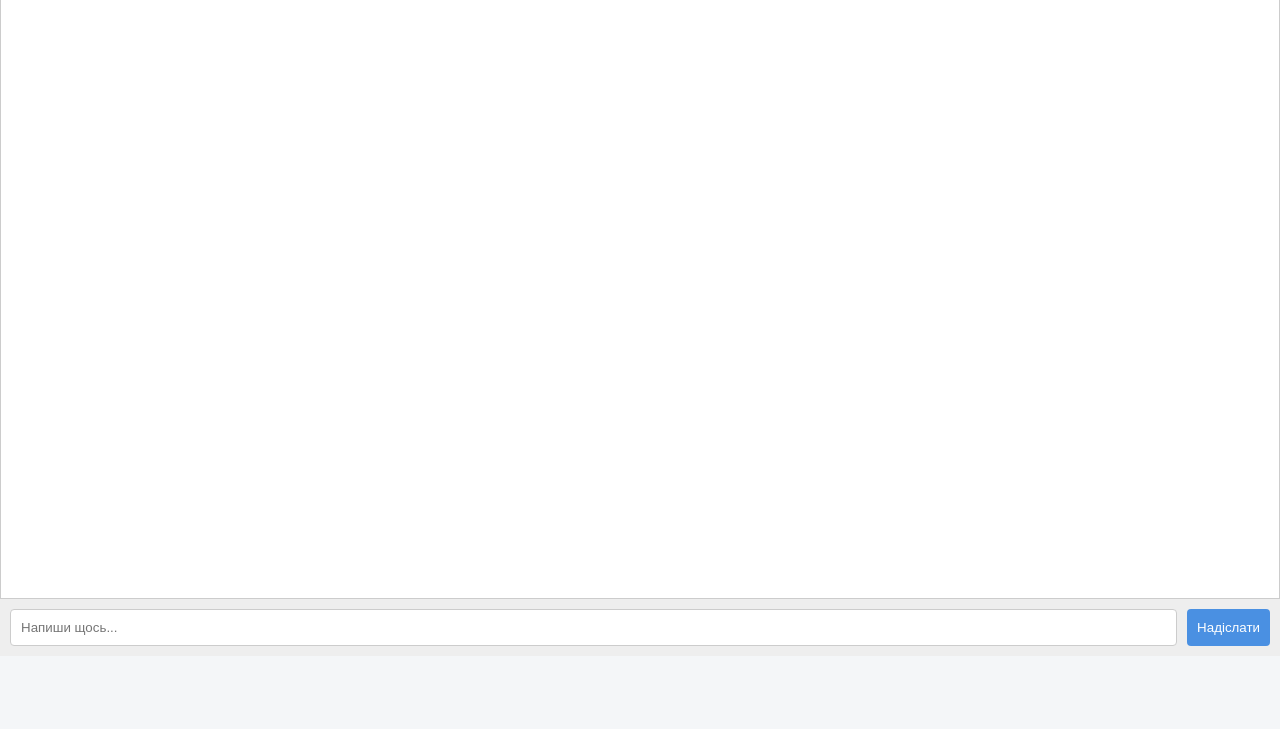
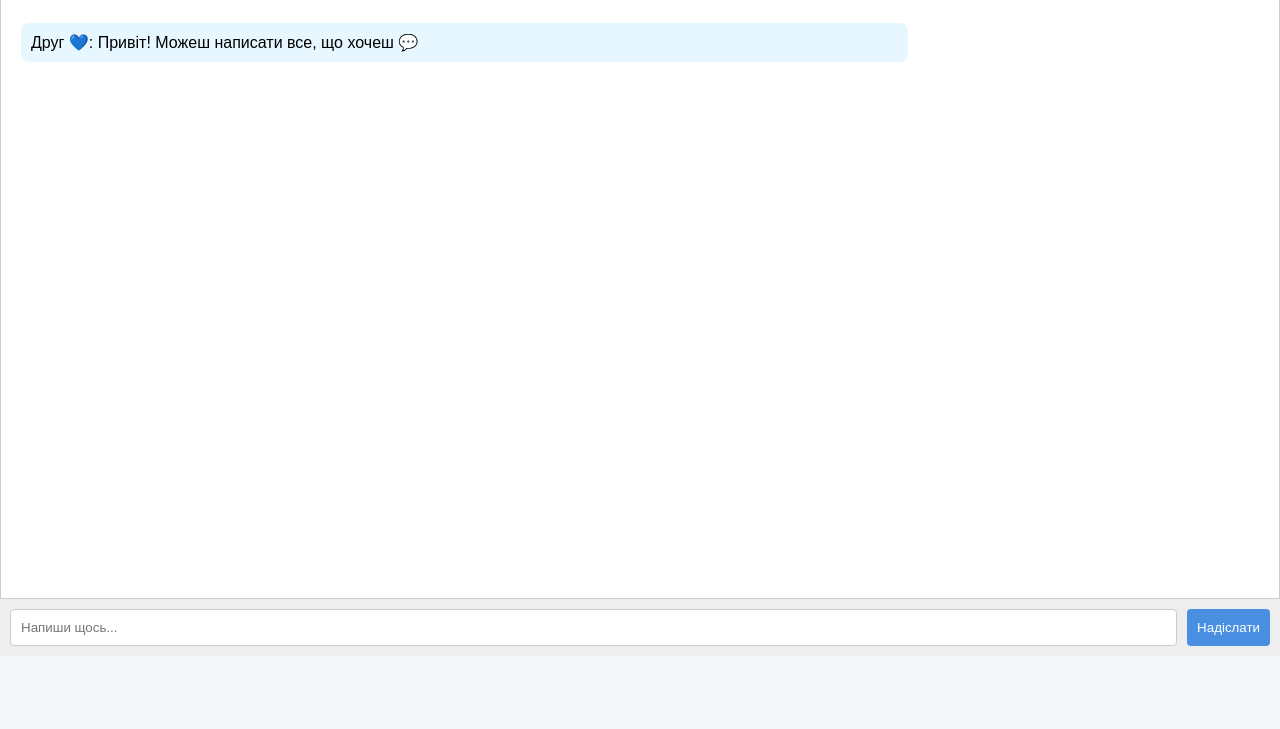
Before and after one commit to qattro9111-oss/prosto-pogovory, a website: page public/index.html in a window 1280 px wide. Shown: the part 71-800 px from the top of the page. Drawn offline with nearby package versions, Linux system fonts and the light colour scheme; no server answers.

Commit message:
Update index.html

```diff
--- a/public/index.html
+++ b/public/index.html
@@ -31,6 +31,12 @@
     const form = document.getElementById("form");
     const input = document.getElementById("input");
 
+    // Привітання при вході
+    const hello = document.createElement("li");
+    hello.classList.add("friend");
+    hello.textContent = "Друг 💙: Привіт! Можеш написати все, що хочеш 💬";
+    chat.appendChild(hello);
+
     // Отримання повідомлень
     socket.on("chat message", function(data) {
       const item = document.createElement("li");
```
